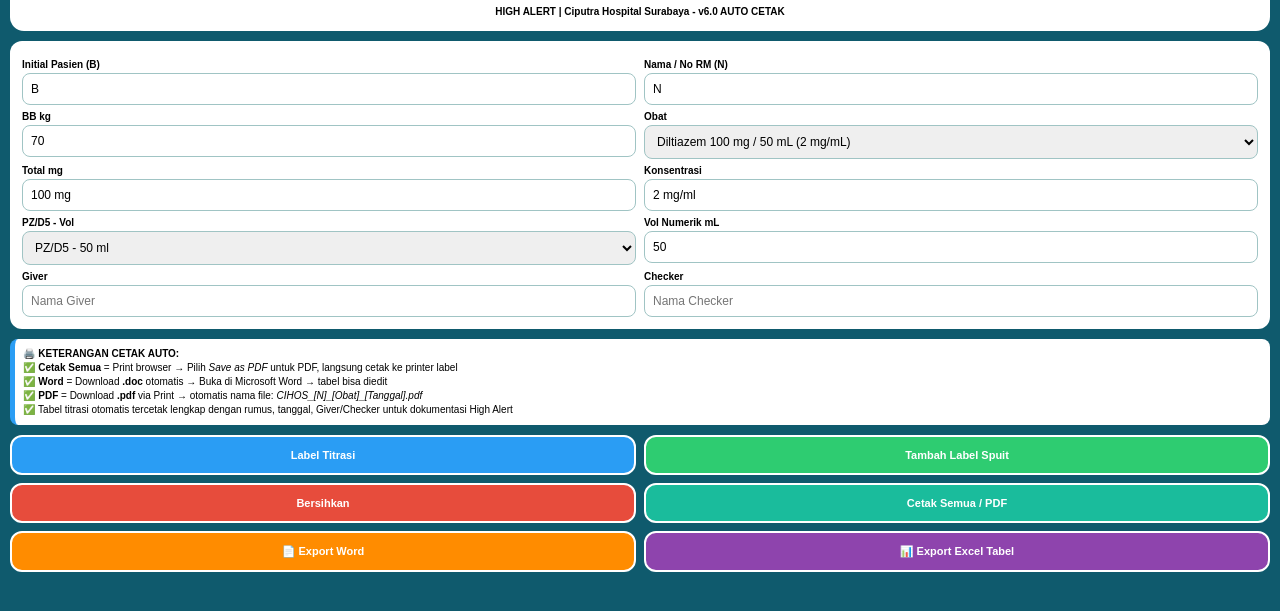
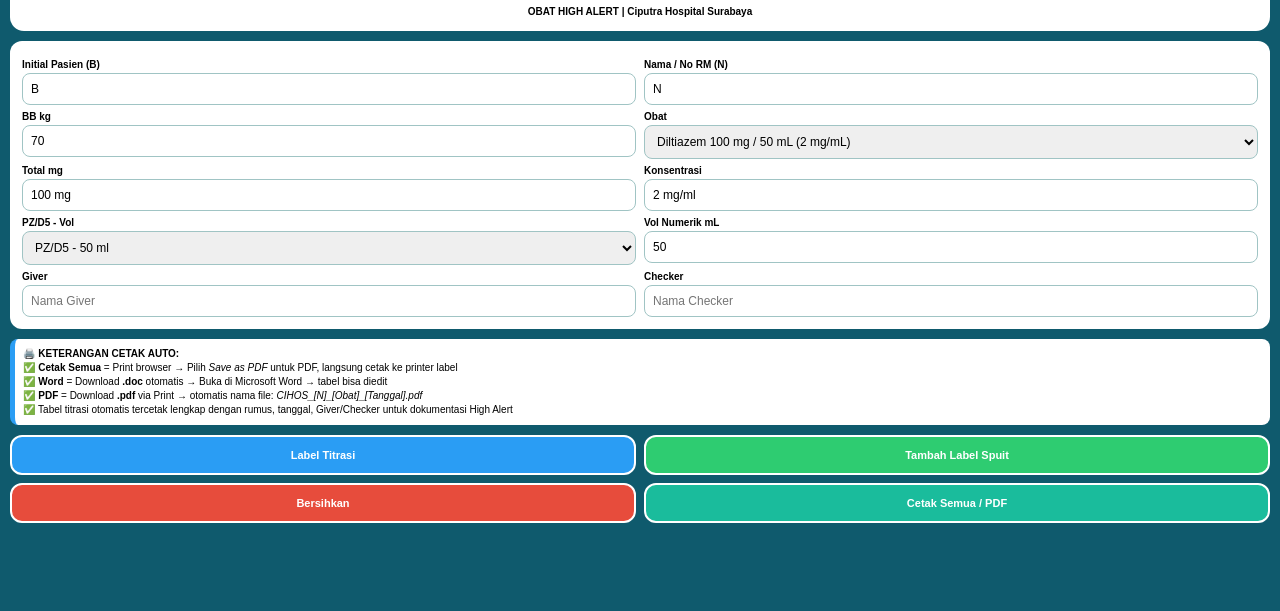
Before and after one commit to Alfian619/cihos-high-alert, a plain HTML site: page index.html in a window 1280 px wide. Shown: the part 85-696 px from the top of the page. Drawn offline with Linux system fonts and the light colour scheme.

Commit message:
Update header text for high alert medication

```diff
--- a/index.html
+++ b/index.html
@@ -32,7 +32,7 @@
 }
 </style>
 </head><body>
-<div class="header"><img src="images.png"><br><b style="font-size:10px">HIGH ALERT | Ciputra Hospital Surabaya - v6.0 AUTO CETAK</b></div>
+<div class="header"><img src="images.png"><br><b style="font-size:10px">OBAT HIGH ALERT | Ciputra Hospital Surabaya</b></div>
 <div class="form">
 <div class="row"><div><label>Initial Pasien (B)</label><input id="b" value="B"></div><div><label>Nama / No RM (N)</label><input id="n" value="N"></div></div>
 <div class="row"><div><label>BB kg</label><input id="bb" type="number" value="70"></div><div><label>Obat</label><select id="obat" onchange="setObat()"><option value="100">Diltiazem 100 mg / 50 mL (2 mg/mL)</option><option value="8">Norepinephrine 8 mg / 50 mL</option><option value="200">Dopamine 200 mg / 50 mL</option><option value="250">Dobutamine 250 mg / 50 mL</option><option value="4">Epinephrine 4 mg / 50 mL</option><option value="50">Nicardipine 50 mg / 50 mL</option></select></div></div>
@@ -52,8 +52,7 @@
 <button class="btn b-green" onclick="buat('spuit')">Tambah Label Spuit</button>
 <button class="btn b-red" onclick="document.getElementById('area').innerHTML=''">Bersihkan</button>
 <button class="btn b-green2" onclick="cetakPDF()">Cetak Semua / PDF</button>
-<button class="btn b-orange" onclick="exportWord()">📄 Export Word</button>
-<button class="btn b-purple" onclick="exportExcel()">📊 Export Excel Tabel</button>
+
 </div>
 <div id="area" class="area"></div>
 <script>
```
